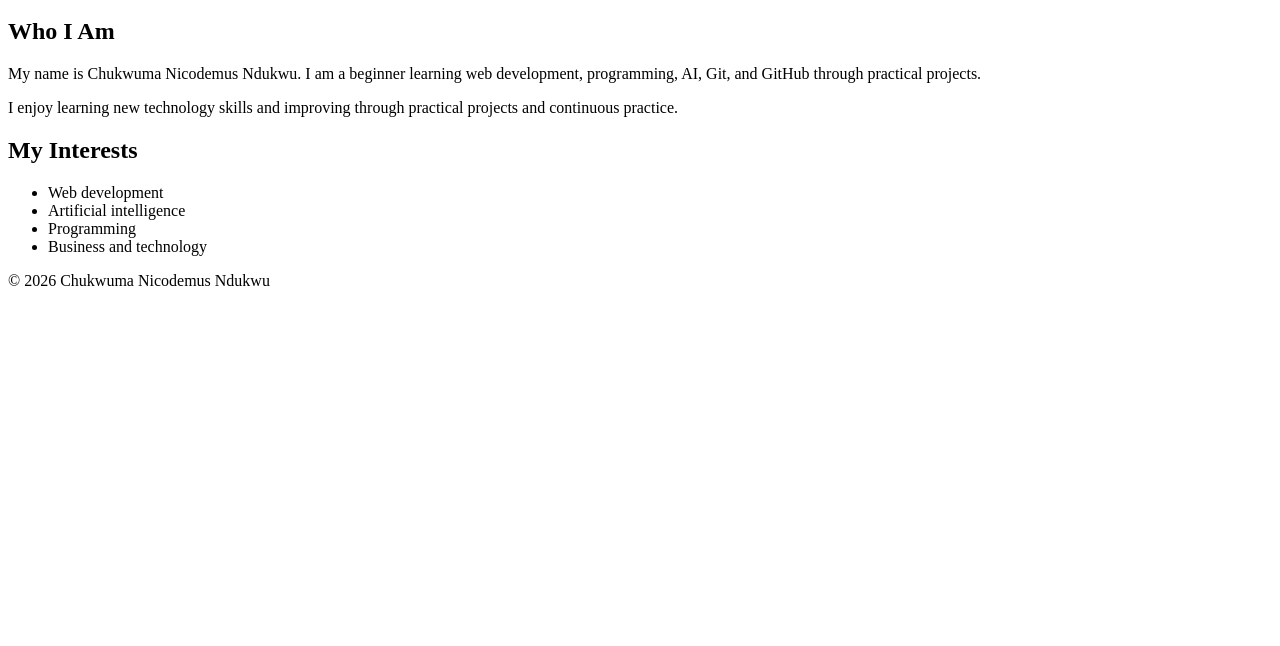
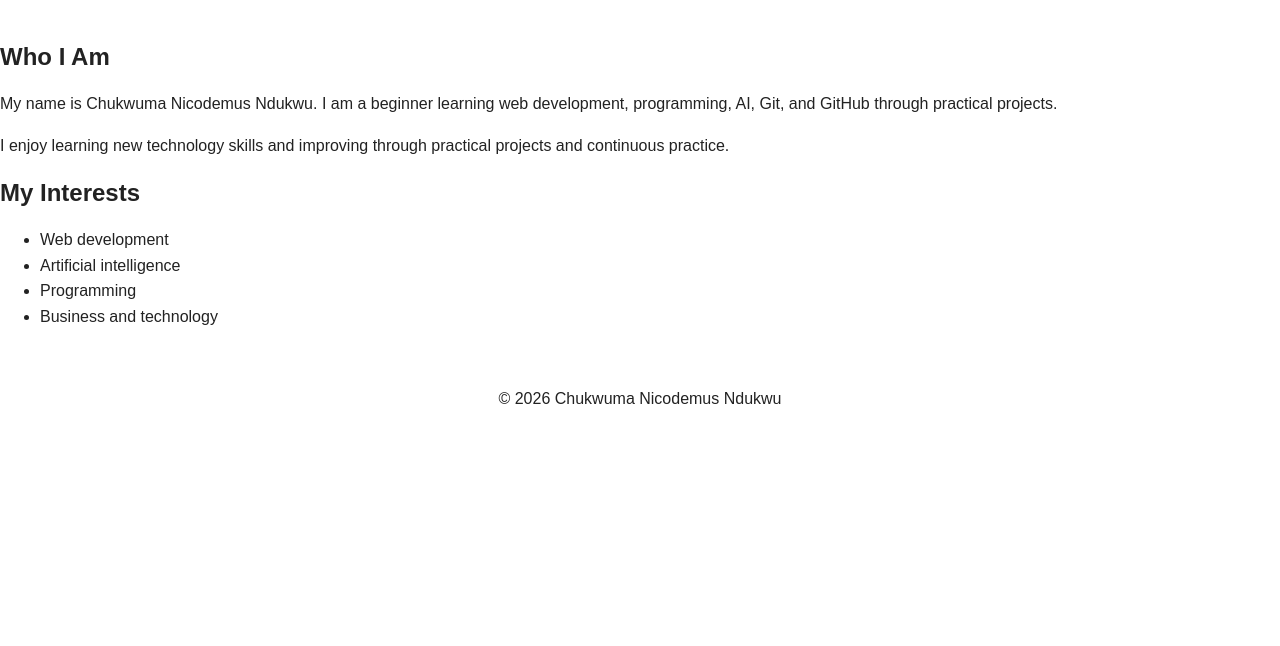
Before and after one commit to chukwuma-n/iyf-s12-week-02-chukwuma-n, a plain HTML site: page about.html in a window 1280 px wide. Shown: the part 154-800 px from the top of the page. Drawn offline with Linux system fonts and the light colour scheme.

Commit message:
Fix: link all pages to Week 2 stylesheet

```diff
--- a/about.html
+++ b/about.html
@@ -4,7 +4,7 @@
     <meta charset="UTF-8">
     <meta name="viewport" content="width=device-width, initial-scale=1.0">
     <title>About Me - Chukwuma Nicodemus Ndukwu</title>
-    <link rel="stylesheet" href="style.css">
+    <link rel="stylesheet" href="styles.css">
 </head>
 <body>
 
```
Also changed, not shown: contact.html (+1 -1 lines), index.html (+1 -1 lines), projects.html (+1 -1 lines).
